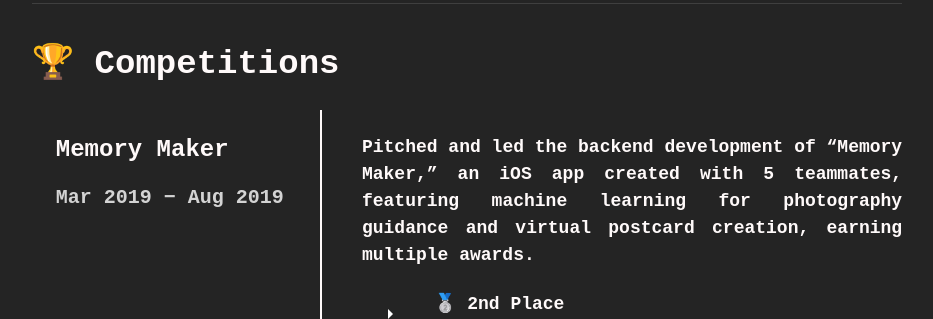
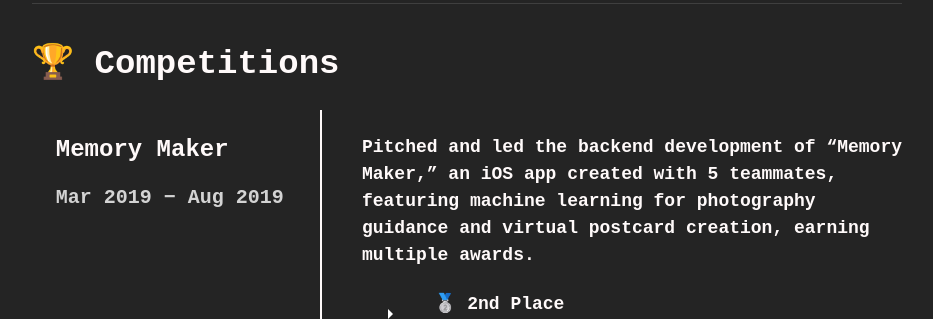
Before and after one commit to Jason-Wuuuu/Jason, a React (Vite) app: page / in a window 1280 px wide. Shown: the part 1660-1979 px from the top of the page, without its empty margins (173-1106 px from the left). Built offline with nearby package versions, Linux system fonts and the light colour scheme.

Commit message:
Update ProfessionalHighlights.jsx

```diff
--- a/src/components/ProfessionalHighlights.jsx
+++ b/src/components/ProfessionalHighlights.jsx
@@ -183,8 +183,8 @@ function ProfessionalHighlights() {
           <Box pl={{ sm: 5 }} mb={1}>
             <Typography
               fontWeight="bold"
-              align="justify"
-              sx={{ fontSize: { xs: 16, sm: 18 } }}
+              // align="justify"
+              sx={{ fontSize: { xs: 15, sm: 18 } }}
               // sx={{ display: { xs: "none", sm: "block" } }}
             >
               Pitched and led the backend development of “Memory Maker,” an iOS
```
